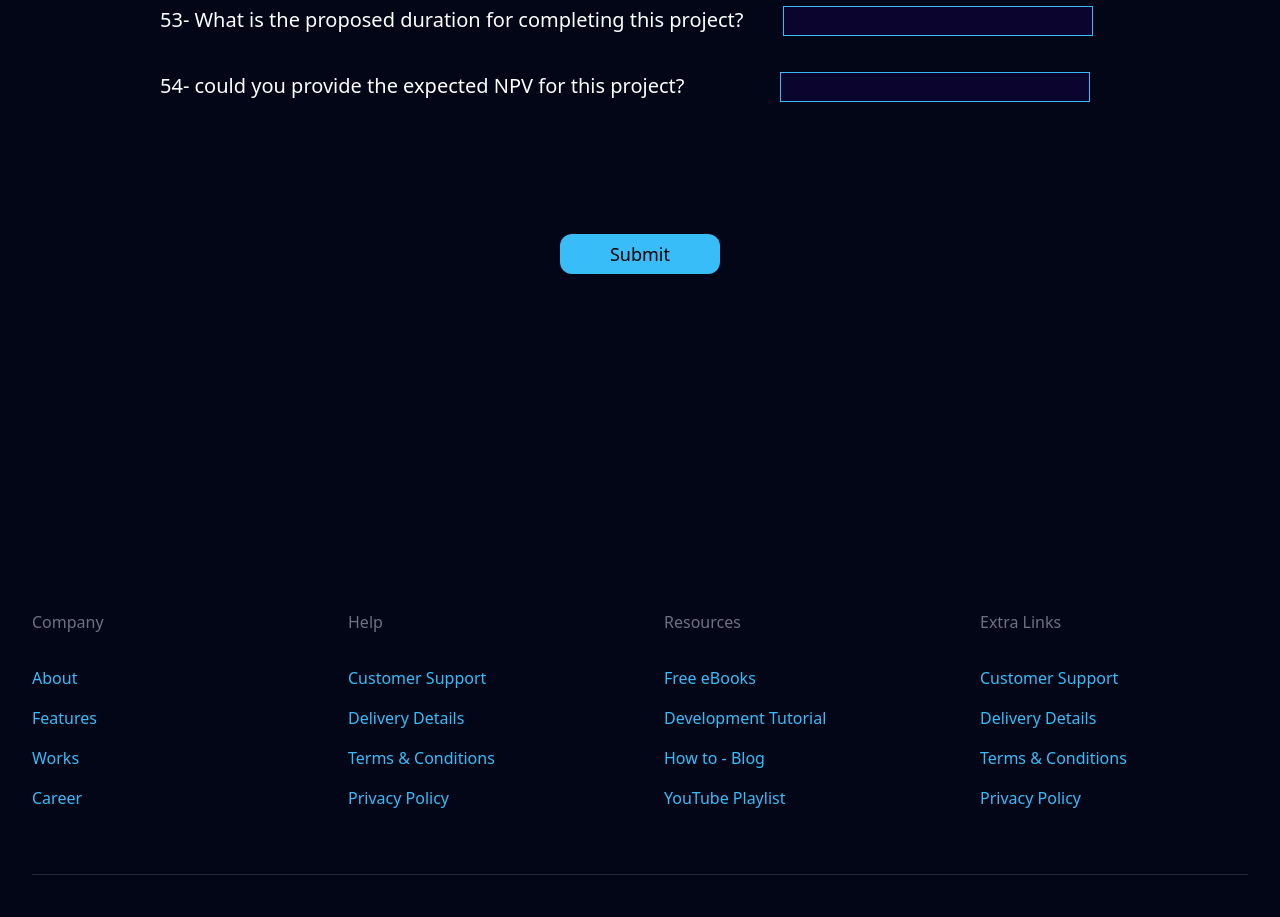
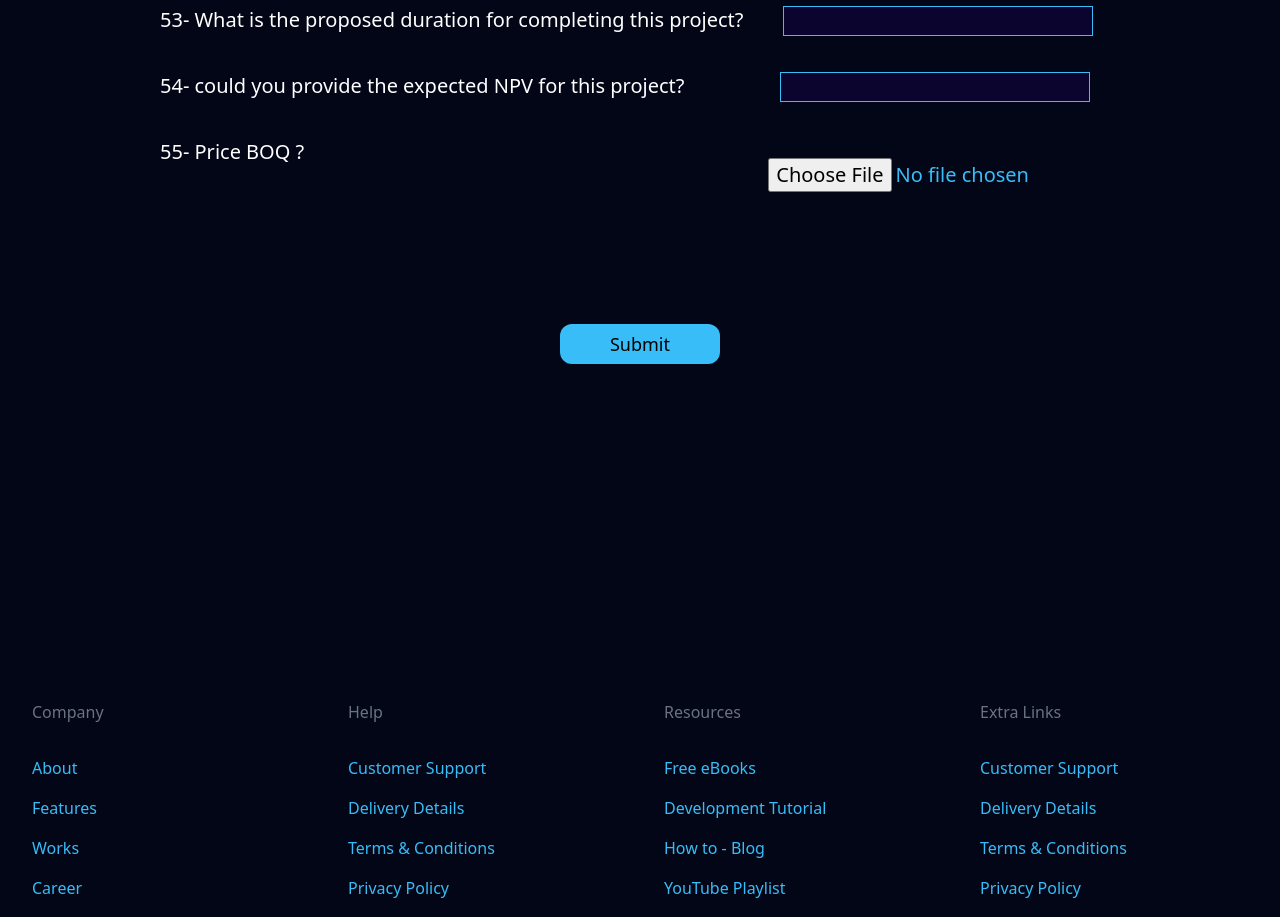
Before and after one commit to Rashad-seada/Sollidty-React-Nodejs-Fairia, a React (Vite) app in the folder client/: page /Question/1 in a window 1280 px wide. Shown: the part 8200-9117 px from the top of the page. Built offline with nearby package versions, Linux system fonts and the light colour scheme.

Commit message:
Qustions

```diff
--- a/client/src/pages/Question.jsx
+++ b/client/src/pages/Question.jsx
@@ -11,7 +11,7 @@ const QuestionForm = () => {
   const [selectedAnswerTwo, setSelectedAnswerTwo] = useState("");
   const [selectedAnswerThree, setSelectedAnswerThree] = useState("");
   const { completeApplication } = useContext(TenderAppContext);
-
+const [BOQ,setBOQ]=useState("")
   useEffect(() => {
     for (let i = 0; i <= 52; i++) {
       selectedAnswer[i] = "1";
@@ -58,7 +58,7 @@ const QuestionForm = () => {
   };
 
   return (
-    <div>
+    <div className="bg-primary">
       <div className="bg-primary text-xl pt-28 ">
         <p className="flex justify-center text-7xl pb-20  text-sky-400">
           Questions
@@ -154,6 +154,26 @@ const QuestionForm = () => {
           </div>
         </div>
 
+        <div className="flex pb-9 text-white ">
+            <label className="  text-white pl-40 pr-96">
+              55- Price BOQ ?
+            </label>
+            <input
+            className="text-sky-400 pl-20 pt-5"
+            value={BOQ}
+              // checked={selectedAnswer?.[question.id] === option.value}
+              onChange={(event) =>
+                setBOQ(
+                  console.log(event.target.value),
+                  event.target.value
+                )
+              }
+              type="file"
+              cl6assName="bg-secondary ml-5 border border-sky-400 rounded-md pl-3"
+            />
+          </div>
+        </div>
+
         <div className=" flex justify-center items-center pt-24 pb-60  ">
           <Link
             className=" flex justify-center items-center bg-sky-400 p-1 text-lg  w-40 h-10 rounded-xl  text-black hover:bg-sky-500 hover:text-white"
@@ -163,7 +183,6 @@ const QuestionForm = () => {
           </Link>
         </div>
       </div>
-    </div>
   );
 };
 
```
